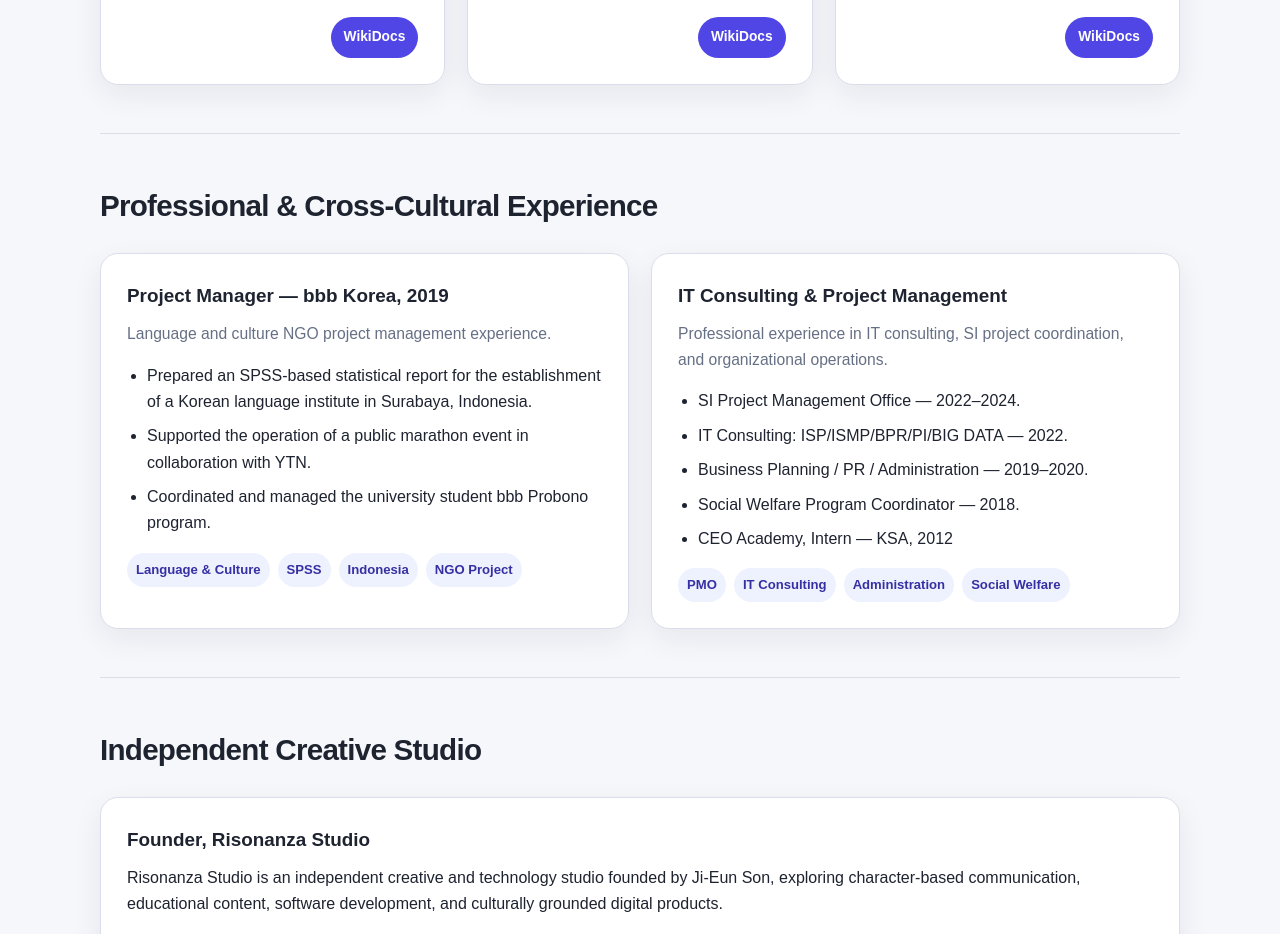
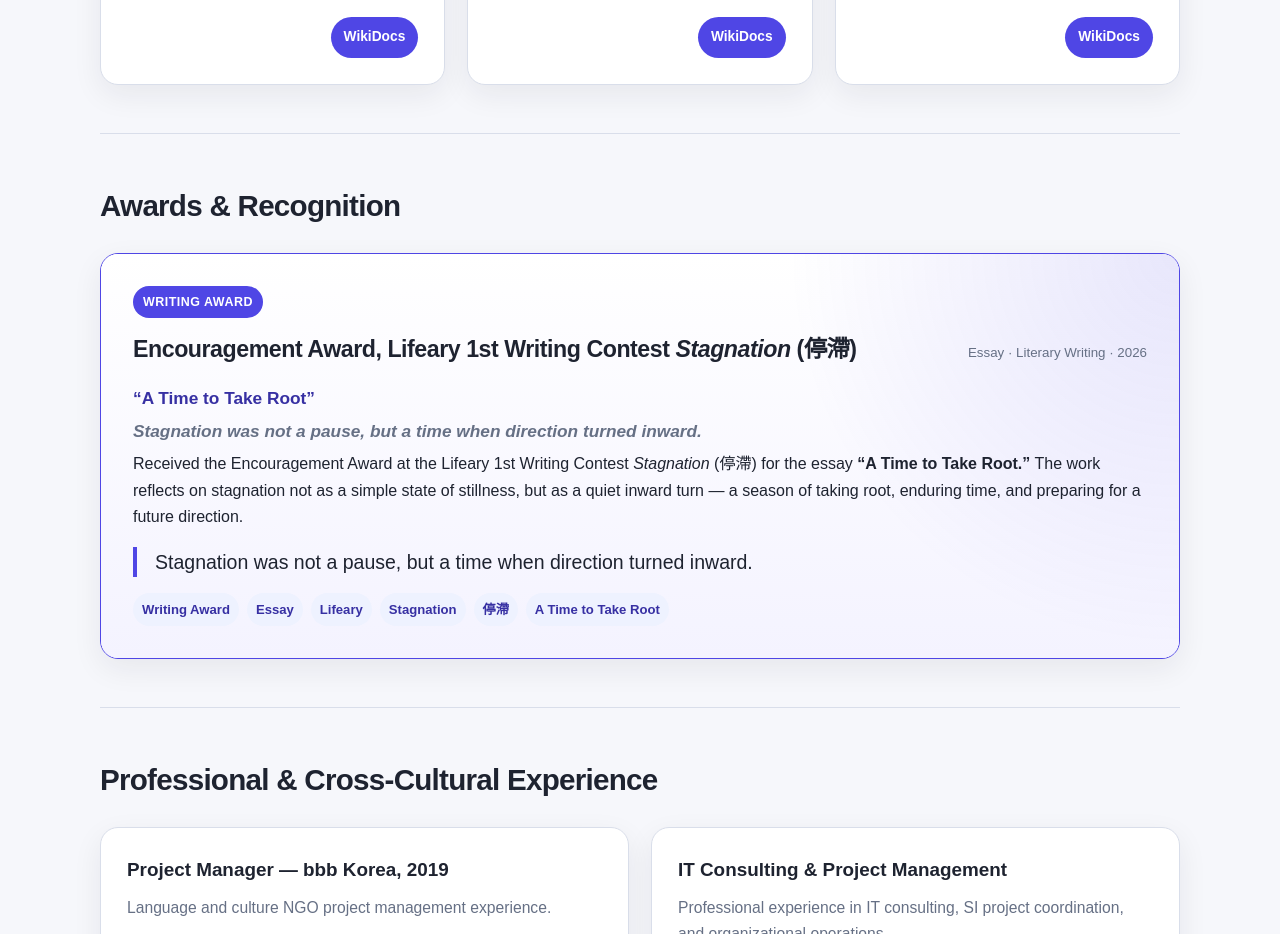
Before and after one commit to j-ai-616/portfolio, a plain HTML site: page index.html in a window 1280 px wide. Shown: the part 5940-6874 px from the top of the page. Drawn offline with Linux system fonts and the light colour scheme.

Commit message:
index.html 업데이트

```diff
--- a/index.html
+++ b/index.html
@@ -135,6 +135,46 @@
       padding: 32px;
       border: 1.5px solid var(--accent);
       background: linear-gradient(180deg, #ffffff 0%, #f4f3ff 100%);
+    }
+
+    .award-card {
+      position: relative;
+      overflow: hidden;
+    }
+
+    .award-card::before {
+      content: "";
+      position: absolute;
+      inset: 0;
+      background:
+        radial-gradient(circle at top right, rgba(79, 70, 229, 0.13), transparent 34%),
+        linear-gradient(180deg, #ffffff 0%, #f4f3ff 100%);
+      z-index: 0;
+    }
+
+    .award-card > * {
+      position: relative;
+      z-index: 1;
+    }
+
+    .award-title {
+      font-size: 1.45rem;
+      margin-bottom: 8px;
+      letter-spacing: -0.02em;
+    }
+
+    .essay-title {
+      font-size: 1.08rem;
+      margin: 4px 0 6px;
+      color: var(--accent-deep);
+      font-weight: 800;
+    }
+
+    .subtitle {
+      display: block;
+      color: var(--muted);
+      font-style: italic;
+      margin-top: 4px;
     }
 
     .span-4 { grid-column: span 4; }
@@ -684,6 +724,49 @@
       </div>
     </section>
 
+    <section id="awards">
+      <h2>Awards & Recognition</h2>
+
+      <div class="grid">
+        <article class="card featured-card award-card span-12">
+          <span class="featured-label">Writing Award</span>
+
+          <div class="project-title">
+            <h3 class="award-title">Encouragement Award, Lifeary 1st Writing Contest <em>Stagnation</em> (停滯)</h3>
+            <small>Essay · Literary Writing · 2026</small>
+          </div>
+
+          <p class="essay-title">
+            “A Time to Take Root”
+            <span class="subtitle">
+              Stagnation was not a pause, but a time when direction turned inward.
+            </span>
+          </p>
+
+          <p>
+            Received the Encouragement Award at the Lifeary 1st Writing Contest
+            <em>Stagnation</em> (停滯) for the essay <strong>“A Time to Take Root.”</strong>
+            The work reflects on stagnation not as a simple state of stillness,
+            but as a quiet inward turn — a season of taking root, enduring time,
+            and preparing for a future direction.
+          </p>
+
+          <div class="quote">
+            Stagnation was not a pause, but a time when direction turned inward.
+          </div>
+
+          <div class="tags">
+            <span class="tag">Writing Award</span>
+            <span class="tag">Essay</span>
+            <span class="tag">Lifeary</span>
+            <span class="tag">Stagnation</span>
+            <span class="tag">停滯</span>
+            <span class="tag">A Time to Take Root</span>
+          </div>
+        </article>
+      </div>
+    </section>
+
     <section id="professional-experience">
       <h2>Professional & Cross-Cultural Experience</h2>
 
```
